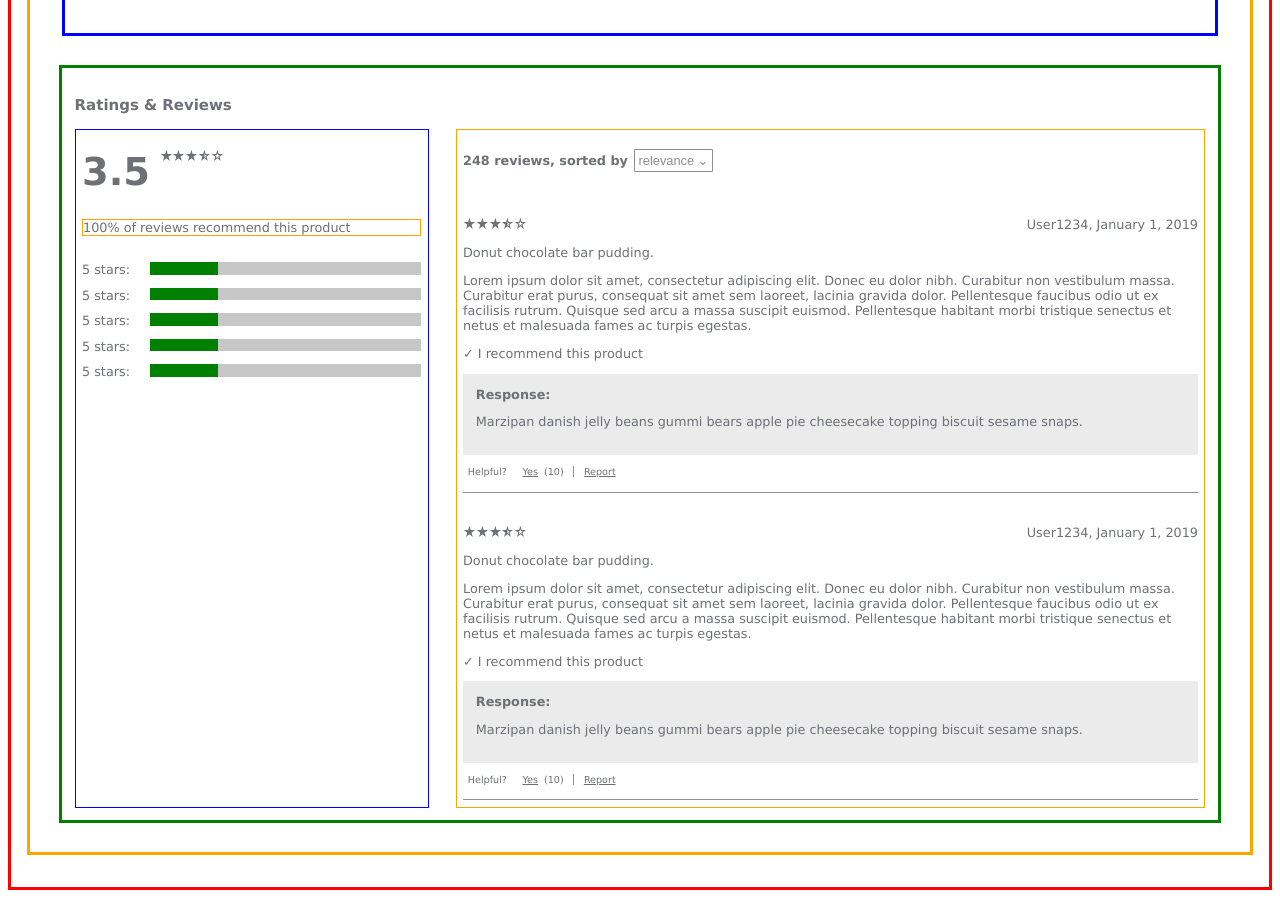
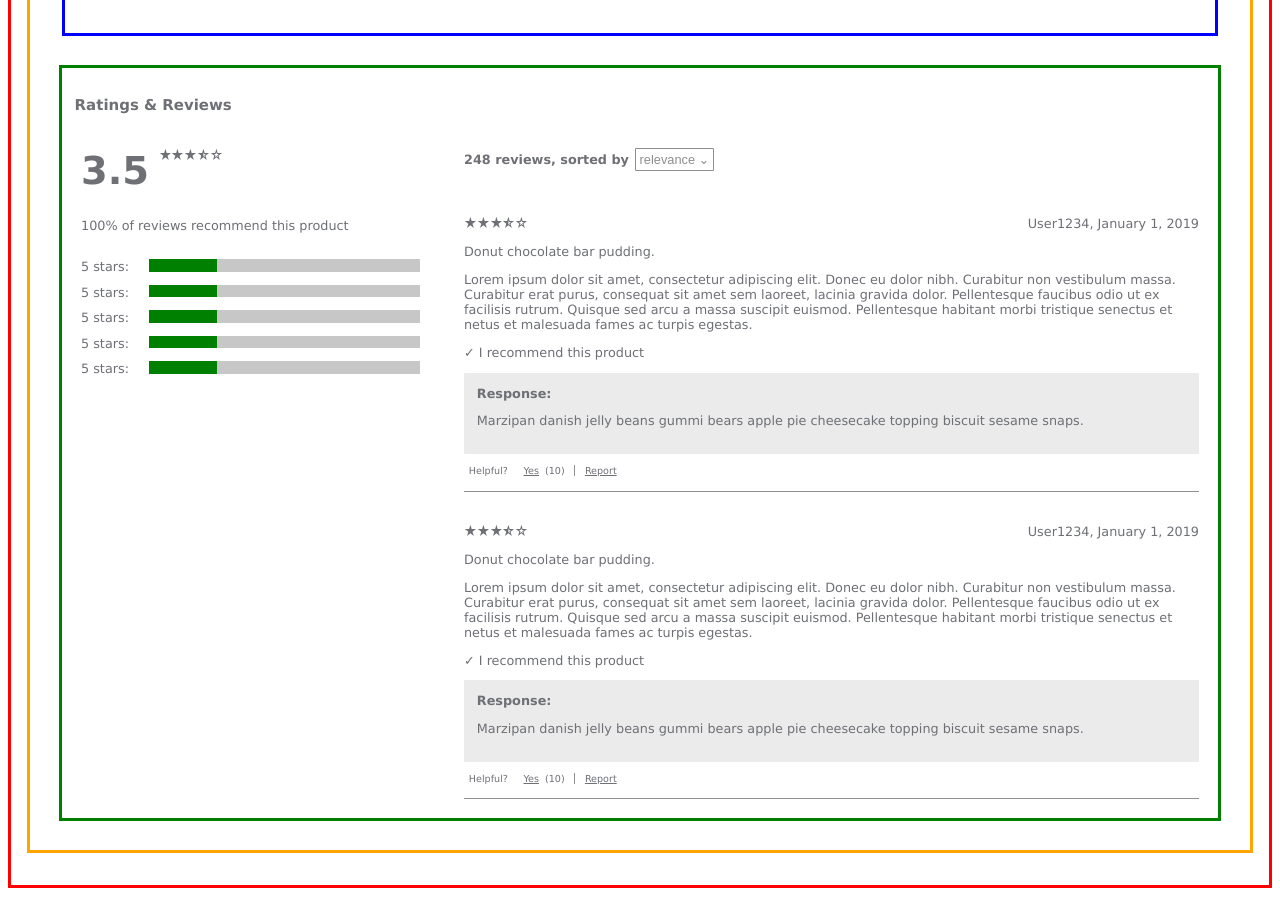
Before and after one commit to labbit-fec/catwalk, a React app: page / in a window 1280 px wide. Shown: the part 760-1658 px from the top of the page. Built offline with nearby package versions, Linux system fonts and the light colour scheme.

Commit message:
remove placeholder borders

```diff
--- a/src/components/ratings/RatingDetail/RatingDetail.css
+++ b/src/components/ratings/RatingDetail/RatingDetail.css
@@ -1,6 +1,5 @@
 .content {
   width: 65%;
-  border: 1px solid orange;
   padding: 0.5em;
   display: flex;
   flex-direction: column;
--- a/src/components/ratings/RatingSummary/RatingSummary.css
+++ b/src/components/ratings/RatingSummary/RatingSummary.css
@@ -1,6 +1,5 @@
 .container {
   width: 30%;
-  border: 1px solid blue;
   display: flex;
   flex-direction: column;
   padding: 0.5em;
--- a/src/components/ratings/RatingSummary/Recommendations/Recommendations.css
+++ b/src/components/ratings/RatingSummary/Recommendations/Recommendations.css
@@ -1,4 +1,3 @@
 .container {
-  border: 1px solid orange;
   display: flex;
 }
```
